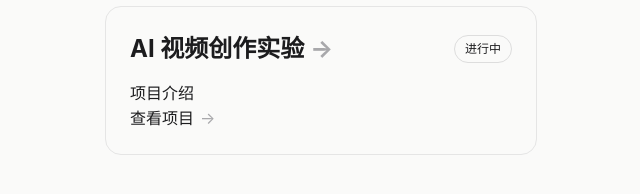
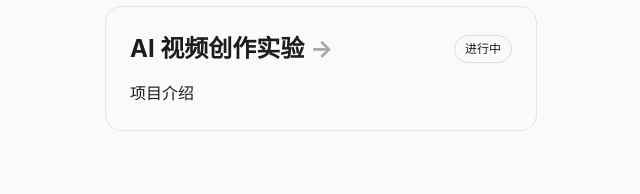
Before and after one commit to Jerry-Future666/Jerryhome, a Jekyll site: the page built from projects/index.md, in a window 1280 px wide. Shown: the part 220-414 px from the top of the page, without its empty margins (319-959 px from the left). Built offline with Jekyll 4.4.1, drawn with Linux system fonts in a browser that asks for light colours.

Commit message:
Remove project link from index.md
Removed the '查看项目' link from the project article section.

```diff
--- a/projects/index.md
+++ b/projects/index.md
@@ -63,11 +63,7 @@ title: 创作项目 Creative Projects
 
 
 
-            <a class="project-more content-link" href="{{ project.url | relative_url }}">
 
-                查看项目
-
-            </a>
 
 
 
```
